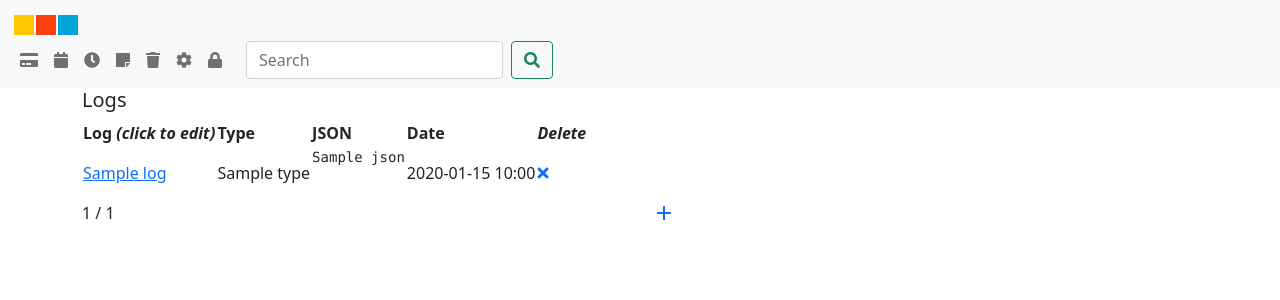
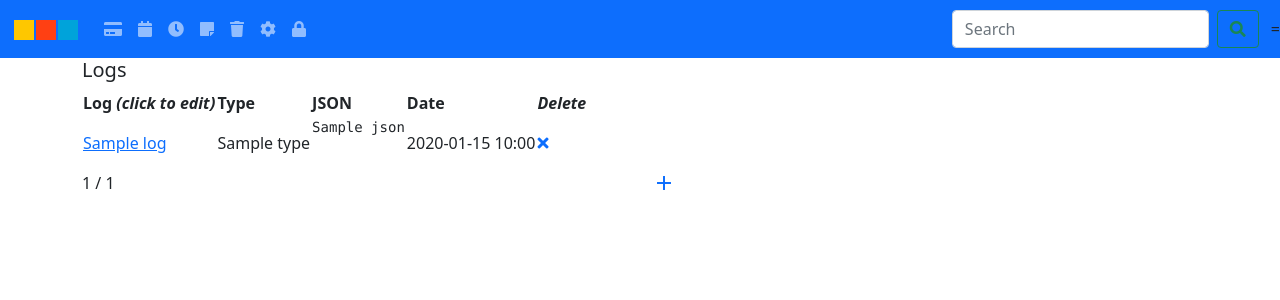
Before and after one commit to sebastianczech/Xnote, a Django app: template xnote/templates/app/log.html in a window 1280 px wide. Shown: the top 300 px of the page. Run offline with Django 3.2, Linux system fonts and the light colour scheme; the template is opened without the code that fills it: most values are stand-ins (such as "Sample title", 1, 10 or a date in 2020); data that the repository does not hold is empty; some libraries are stand-ins or nearby versions.

Commit message:
Custom port for server and try with bootstrap navbar

```diff
--- a/xnote/templates/base_navbar.html
+++ b/xnote/templates/base_navbar.html
@@ -3,10 +3,9 @@
 {% load static %}
 
 {% block menu %}
-    <div class="navbar navbar-expand-lg navbar-light bg-light">
-        <nav>
+    <nav class="navbar navbar-expand-lg navbar-dark navbar-light bg-primary">
         <div class="container-fluid">
-                <a class="navbar-brand" href="#"><img src="{% static 'xnote/img/logo.png' %}"></a>
+            <a class="navbar-brand" href="/"><img src="{% static 'xnote/img/logo.png' %}"></a>
             <button class="navbar-toggler" type="button" data-bs-toggle="collapse" data-bs-target="#navbarSupportedContent" aria-controls="navbarSupportedContent" aria-expanded="false" aria-label="Toggle navigation">
                 <span class="navbar-toggler-icon"></span>
             </button>
@@ -28,8 +27,7 @@
                 </form>
             </div>
         </div>
-        </nav>
-    </div>
+=    </nav>
 
     <div id="search_box" class="modal">
         <form method="post" action="/search/">
```
Also changed, not shown: 1 other file. Lines whose indentation alone changed are shown as unchanged.
